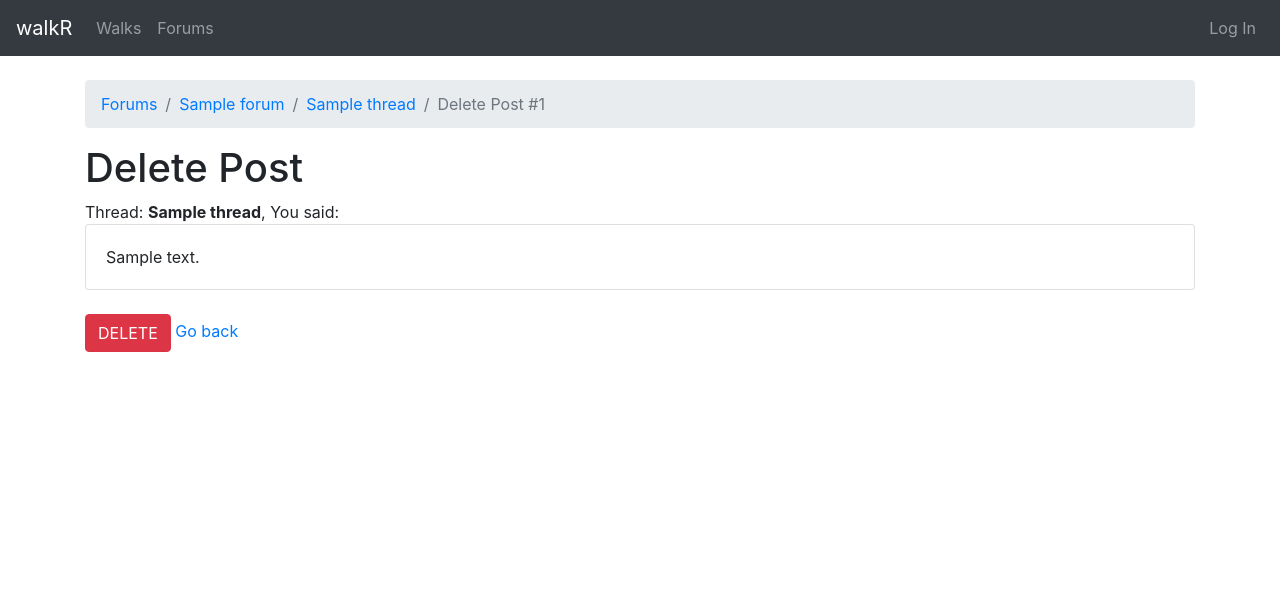
After one commit to yashkir/walkr, a Django app: page /forums/posts/1/delete in a window 1280 px wide. The commit adds this page. Shown: the top 592 px of the page. Run offline with Django 3.2, Linux system fonts and the light colour scheme; tables that the repository leaves empty hold one stand-in row (values such as "Sample post"); some libraries are stand-ins or nearby versions.

Commit message:
add 'posts_delete' route

```diff
--- /dev/null
+++ b/forums/templates/forums/post_confirm_delete.html
@@ -0,0 +1,40 @@
+{% extends 'base.html' %}
+{% block title %}
+Delete Post
+{% endblock %}
+{% block content %}
+
+{% load bootstrap4 %}
+
+<nav>
+  <ol class="breadcrumb">
+    <li class="breadcrumb-item">
+      <a href="{% url 'forums_home' %}">Forums</a>
+    </li>
+    <li class="breadcrumb-item">
+      <a href="{% url 'forums_detail' post.thread.forum.id %}">{{ post.thread.forum.title }}</a>
+    </li>
+    <li class="breadcrumb-item">
+      <a href="{% url 'threads_detail' post.thread.id %}">{{ post.thread.title }}</a>
+    </li>
+    <li class="breadcrumb-item active">
+      Delete Post #{{ post.position }}
+    </li>
+  </ol>
+</nav>
+
+<h1>Delete Post</h1>
+<form action="" method="post">
+  {% csrf_token %}
+  Thread: <b>{{ post.thread.title }}</b>, You said:
+  <div class="card">
+    <div class="card-body">
+      {{ post.text }}
+    </div>
+  </div>
+  <br>
+  <input class="btn btn-danger" type="submit" value="DELETE">
+  <a href="{% url 'threads_detail' post.thread.id %}">Go back</a>
+</form>
+
+{% endblock %}
--- a/forums/templates/forums/thread_detail.html
+++ b/forums/templates/forums/thread_detail.html
@@ -28,6 +28,11 @@
 {% for post in thread.post_set.all %}
   <li class="list-group-item">
     {{ post.position }}: <b>{{ post.author.username }}</b> posted on {{ post.created }}
+    {% if user.is_authenticated and post.author == user %}
+    <a class="float-right" href="{% url 'posts_delete' post.id %}">delete</a>
+    {% else %}
+    {% comment %}reply link goes here {% endcomment %}
+    {% endif %}
     <hr>
     {{ post.text }}
   </li>
--- a/forums/urls.py
+++ b/forums/urls.py
@@ -8,4 +8,5 @@ urlpatterns = [
     path('<int:forum_id>/threads/', views.ThreadCreate.as_view(), name='threads_create'),
     path('threads/<int:pk>/', views.ThreadDetail.as_view(), name='threads_detail'),
     path('threads/<int:thread_id>/posts', views.PostCreate.as_view(), name='posts_create'),
+    path('posts/<int:pk>/delete', views.PostDelete.as_view(), name='posts_delete'),
 ]
--- a/forums/views.py
+++ b/forums/views.py
@@ -1,7 +1,7 @@
 from django.urls import reverse
 from django.views import View
 from django.views.generic import ListView, DetailView
-from django.views.generic.edit import CreateView
+from django.views.generic.edit import CreateView, DeleteView
 
 from .models import Forum, Thread, Post
 
@@ -58,3 +58,9 @@ class PostCreate(CreateView):
 
     def get_success_url(self):
         return reverse('threads_detail', kwargs={ 'pk': self.kwargs['thread_id'] })
+
+class PostDelete(DeleteView):
+    model = Post
+
+    def get_success_url(self):
+        return reverse('threads_detail', kwargs={ 'pk': self.object.thread.id })
```
